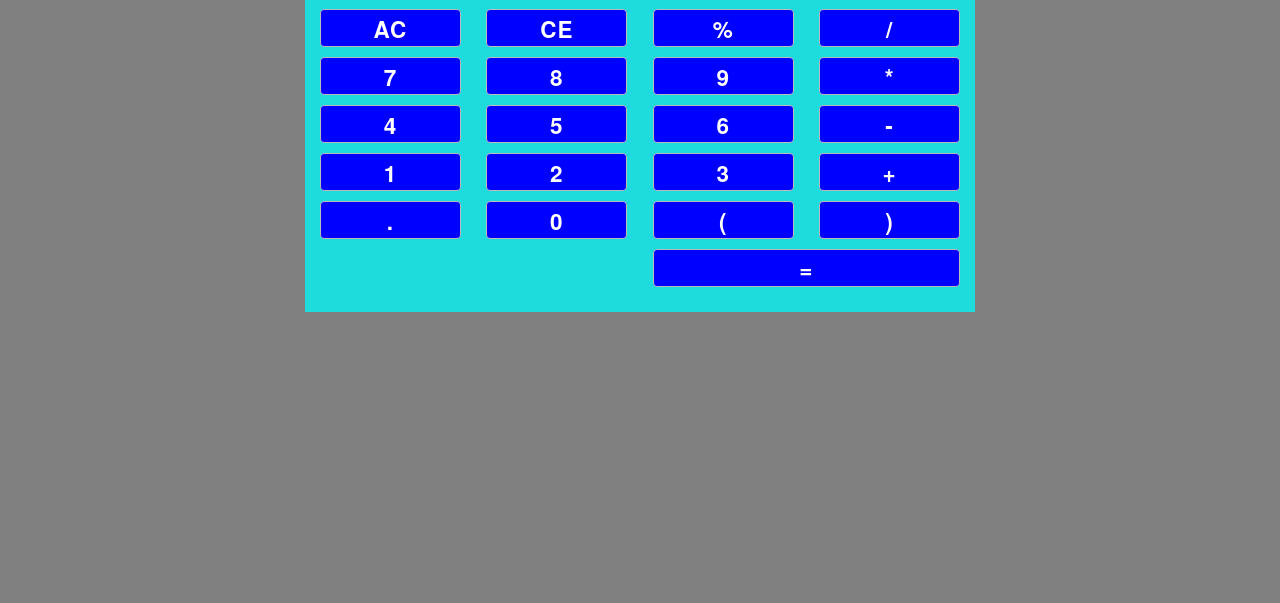
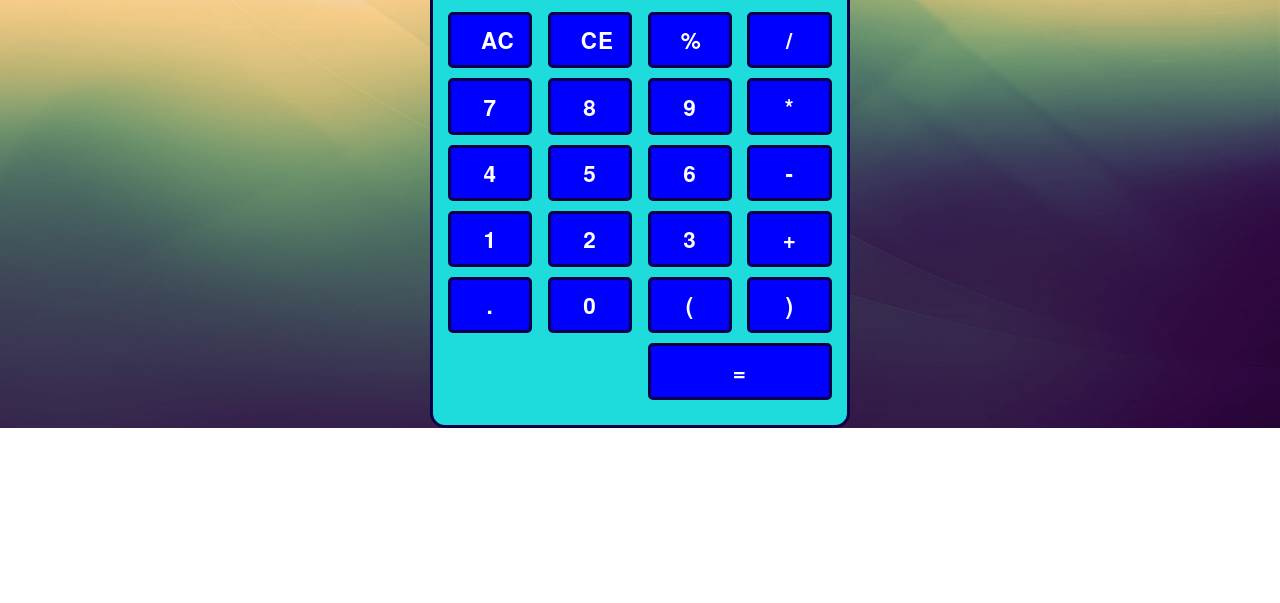
Before and after one commit to Olwiba/javascript-calculator, a plain HTML site: page index.html in a window 1280 px wide. Shown: the part 197-800 px from the top of the page. Drawn offline with nearby package versions, Linux system fonts and the light colour scheme.

Commit message:
Added some styleing

```diff
--- a/index.html
+++ b/index.html
@@ -2,11 +2,10 @@
 <html>
 <head>
   <title> Q-Calculator </title>
+  <link rel="icon" type="image/ico" href="./Images/favicon.ico">
   <meta charset="UTF-8">
   <link rel="stylesheet" href="https://cdnjs.cloudflare.com/ajax/libs/normalize/3.0.3/normalize.css" type="text/css" />
-
   <link rel="stylesheet" href="https://cdnjs.cloudflare.com/ajax/libs/skeleton/2.0.4/skeleton.min.css" type="text/css" />
-
   <link rel="stylesheet" href="style.css" type="text/css" />
 
 </head>
@@ -21,72 +20,72 @@
     </div>
     <div class="buttons">
       <div class="row">
-        <button class="three columns">
+        <button class="three columns" value="AC">
         AC
         </button>
-        <button class="three columns">
+        <button class="three columns" value="CE">
         CE
         </button>
-        <button class="three columns">
+        <button class="three columns" value="%">
         %
         </button>
-        <button class="three columns">
+        <button class="three columns" value="/">
         /
         </button>
       </div>
       <div class="row">
-        <button class="three columns">
+        <button class="three columns" value="7">
         7
         </button>
-        <button class="three columns">
+        <button class="three columns" value="8">
         8
         </button>
-        <button class="three columns">
+        <button class="three columns" value="9">
         9
         </button>
-        <button class="three columns">
+        <button class="three columns" value="*">
         *
         </button>
       </div>
       <div class="row">
-        <button class="three columns">
+        <button class="three columns" value="4">
         4
         </button>
-        <button class="three columns">
+        <button class="three columns" value="5">
         5
         </button>
-        <button class="three columns">
+        <button class="three columns" value="6">
         6
         </button>
-        <button class="three columns">
+        <button class="three columns" value="-">
         -
         </button>
       </div>
       <div class="row">
-        <button class="three columns">
+        <button class="three columns" value="1">
         1
         </button>
-        <button class="three columns">
+        <button class="three columns" value="2">
         2
         </button>
-        <button class="three columns">
+        <button class="three columns" value="3">
         3
         </button>
-        <button class="three columns">
+        <button class="three columns" value="+">
         +
         </button>
       </div>
       <div class="row">
-        <button class="three columns">
+        <button class="three columns" value=".">
         .
         </button>
-        <button class="three columns">
+        <button class="three columns" value="0">
         0
         </button>
-        <button class="three columns">
+        <button class="three columns" value="(">
         (
         </button>
-        <button class="three columns">
+        <button class="three columns" value=")">
         )
         </button>
       </div>
--- a/style.css
+++ b/style.css
@@ -1,30 +1,48 @@
+/* ---Fonts--- */
+@import url(https://fonts.googleapis.com/css?family=Pacifico);
+
 body {
-  background-color: grey;
+  background: url("./Images/background.jpg");
+  background-size: 100%;
+  background-repeat: no-repeat;
+  background-position: bottom;
   text-align: center;
 }
 
 .calculator {
-  width: 50%;
+  width: 30%;
   background-color: rgb(30, 220, 220);
   margin-top: 5em;
   margin-left: auto;
   margin-right: auto;
   padding: 1em;
+  border-style: solid;
+  border-width: 3px;
+  border-color: #0a0047;
+  border-radius: 15px;
 }
 
 .title h1 {
   font-size: 3.6rem;
+  font-family: 'Pacifico', cursive;
 }
+
 
 .output {
   direction: rtl;
   font-size: 1.5em;
+  color:  #0a0047;
 }
 
 .buttons button {
   background-color: blue;
   color: white;
   font-size: 1.5em;
+  height: 2.5em;
+  border-style: solid;
+  border-width: 3px;
+  border-color: #0a0047;
+  border-radius: 5px;
 }
 
 #equals {
```
Also changed, not shown: Images/background.jpg (added), Images/favicon.ico (added).
